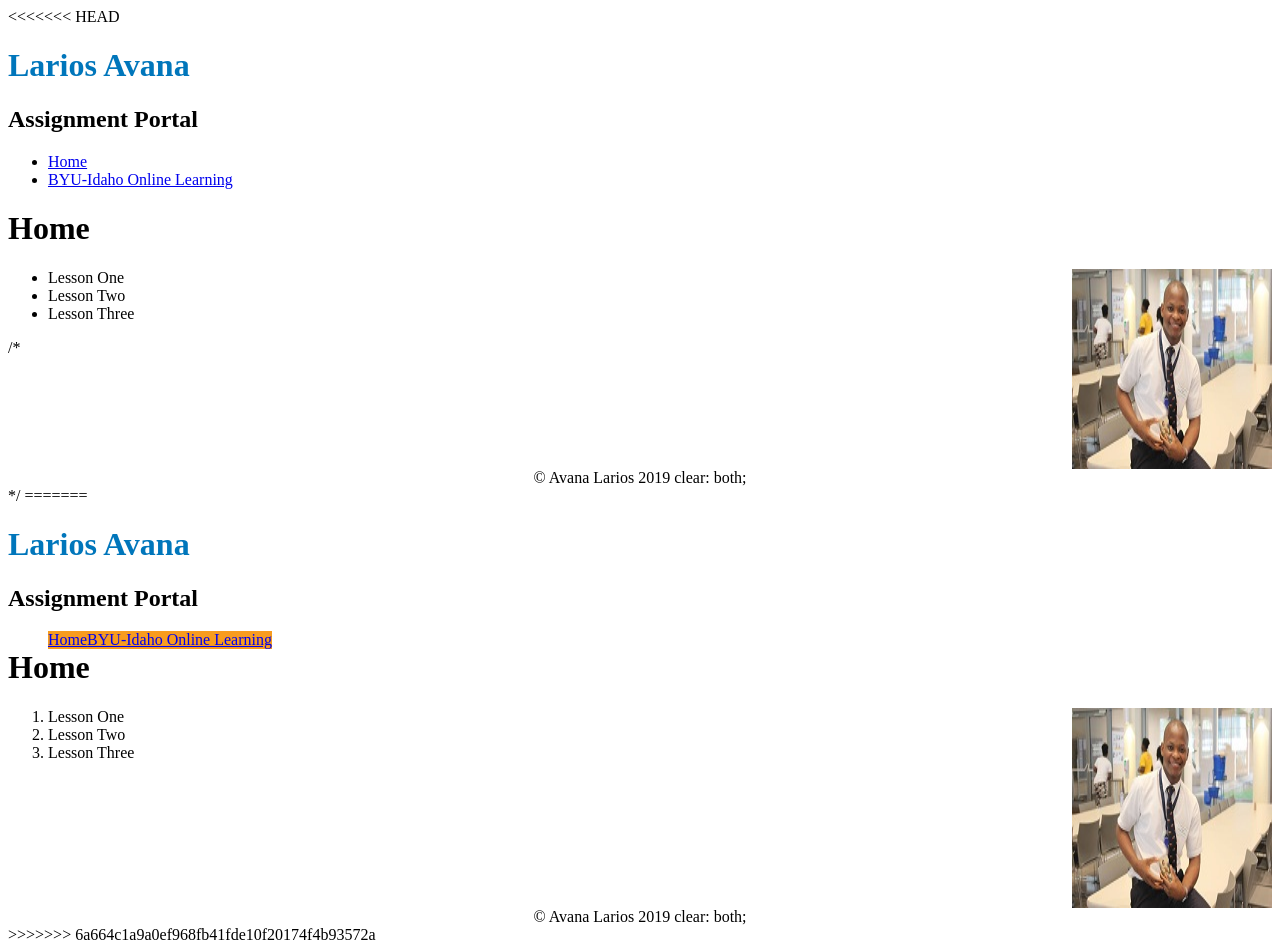
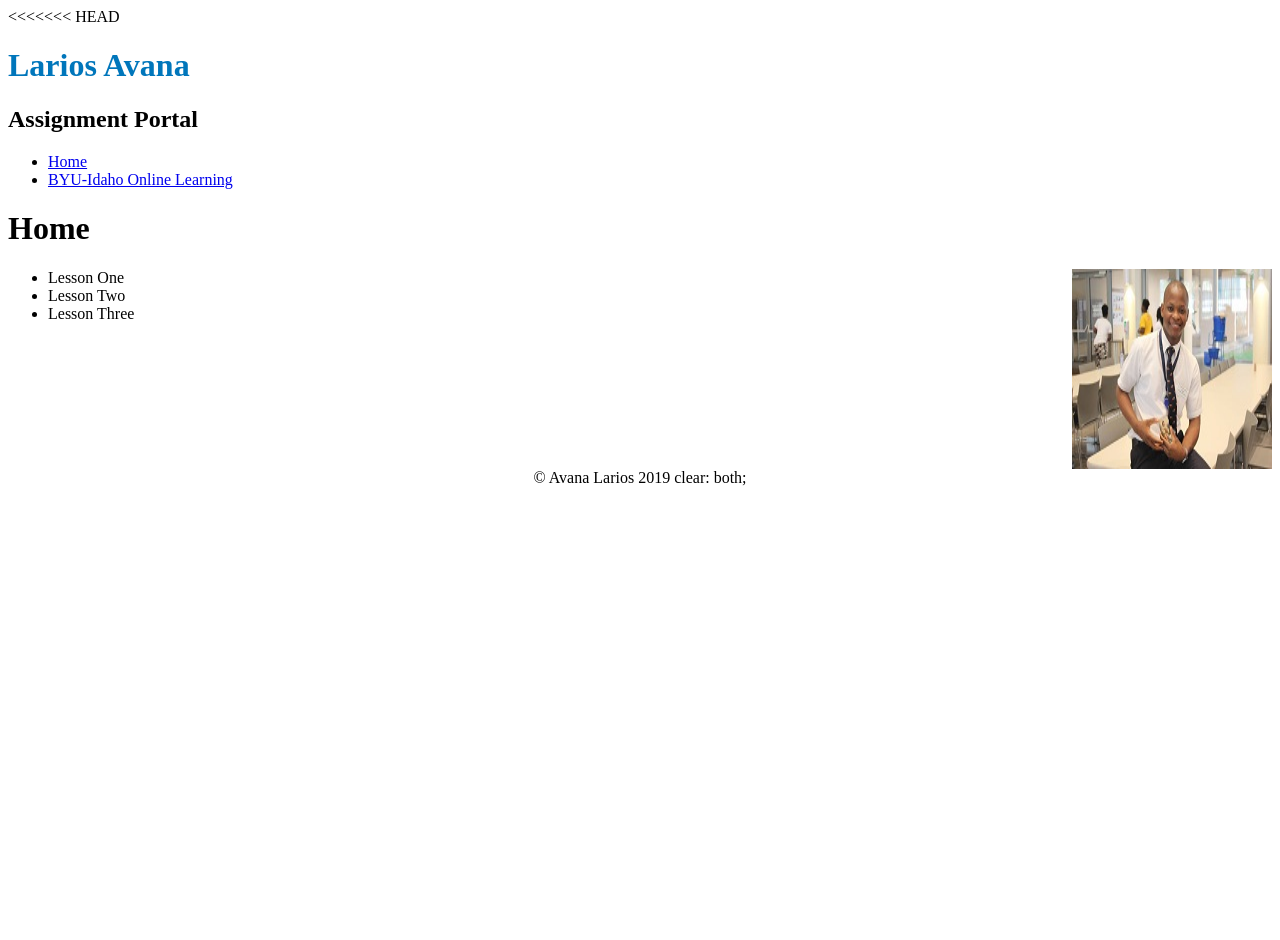
Before and after one commit to lavana25/lavana, a plain HTML site: page index.html in a window 1280 px wide. After the commit the page ends 800 px from the top, so only its background shows below. Drawn offline with Linux system fonts and the light colour scheme.

Commit message:
Working on it

```diff
--- a/index.html
+++ b/index.html
@@ -30,48 +30,6 @@
   <li>Lesson Three</li>
 </ol>
 </main>
-/*
-<footer>
-&copy; Avana Larios 2019
-  clear: both;
-</footer>
-*/
-</body>
-</html>
-=======
-<!doctype html>
-<html lang="en-us">
-<head>
-<meta charset="UTF-8">
-<link href="css/styles.css" rel="stylesheet"></link>
-<title>Larios Avana: Home</title>
-</head>
-
-<body>
-  <header>
-    <h1>Larios Avana</h1>
-    <h2>Assignment Portal</h2>
-  </header>
-
-<nav>
-<ul>
-    <li><a href="index.html">Home</a></li>
-    <li><a href="http://www.byui.edu/online">BYU-Idaho Online Learning</a></li>
-
-
-</ul>
-</nav>
-
-<main>
-<h1>Home</h1>
-<img src="Images/Larios.jpg" alt="Photo of the Larios">
-<p></p>
-<ol>
-  <li>Lesson One</li>
-  <li>Lesson Two</li>
-  <li>Lesson Three</li>
-</ol>
-</main>
 
 <footer>
 &copy; Avana Larios 2019
@@ -80,4 +38,3 @@
 
 </body>
 </html>
->>>>>>> 6a664c1a9a0ef968fb41fde10f20174f4b93572a
```
Also changed, not shown: images/Larios1.jpg (added).
